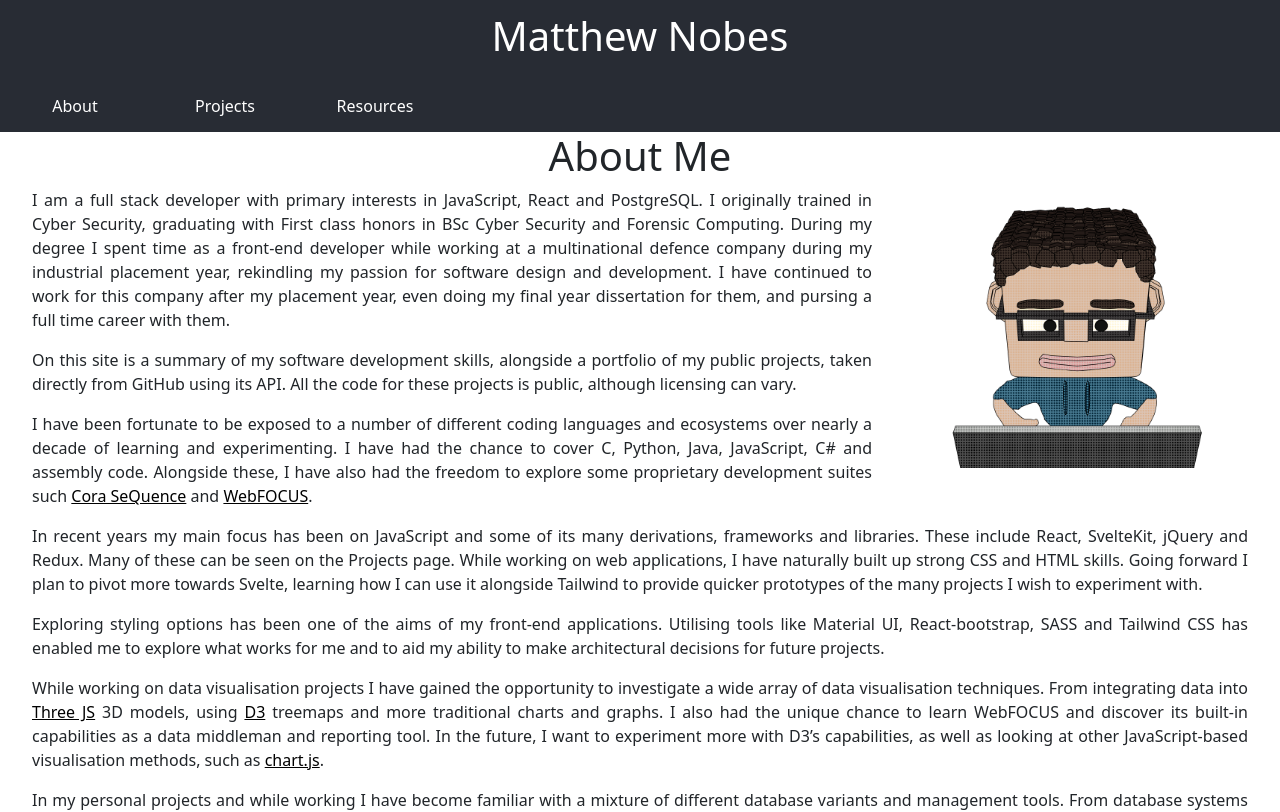
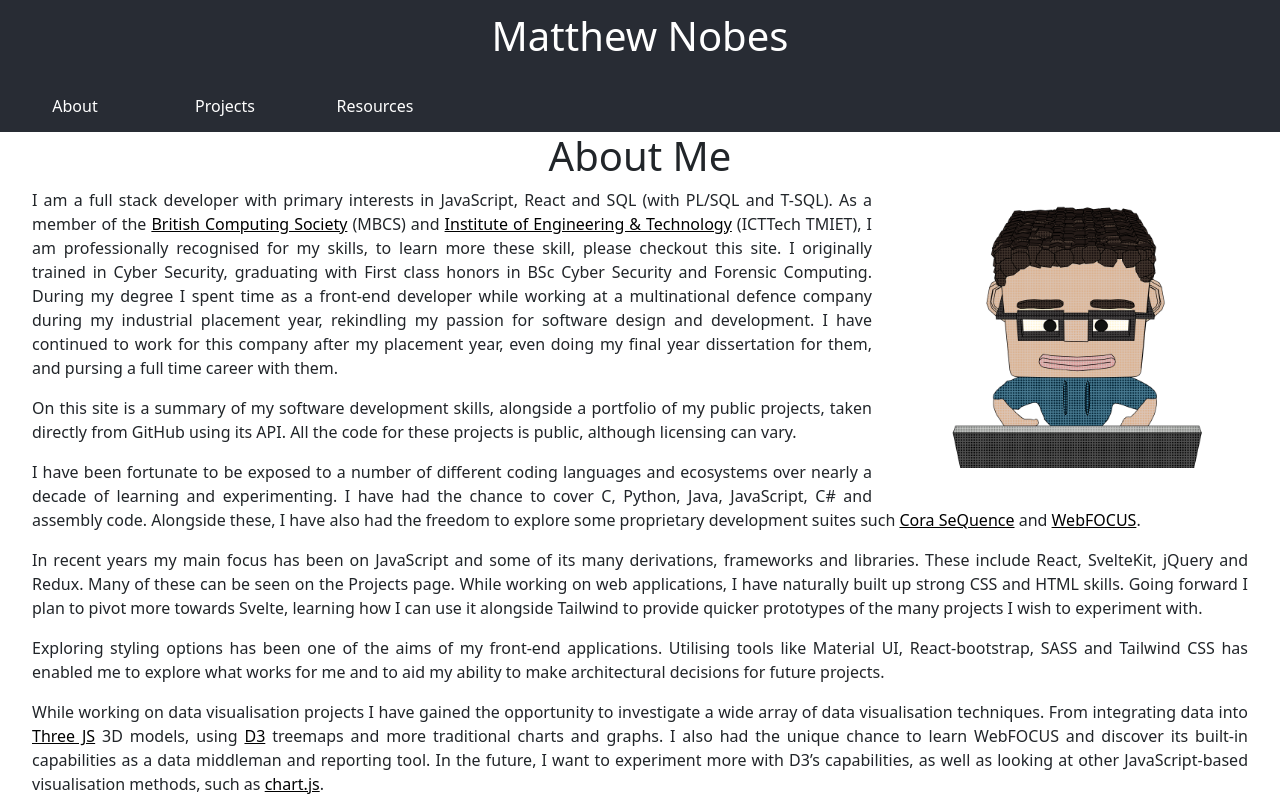
Before and after one commit to MatthewNobes/MatthewNobes.github.io, a React (Create React App) app: page / in a window 1280 px wide. Shown: the top 812 px of the page. Built offline with nearby package versions, Linux system fonts and the light colour scheme.

Commit message:
#49 talking about BCS

```diff
--- a/src/features/Home/Home.js
+++ b/src/features/Home/Home.js
@@ -9,24 +9,33 @@ export const Home = () => (
 		<Title />
 		<ProfileImage />
 		<div className="Main-Content">
-			<p className="Main-Paragraph">
+			<p>
 				I am a full stack developer with primary interests in JavaScript, React
-				and PostgreSQL. I originally trained in Cyber Security, graduating with
-				First class honors in BSc Cyber Security and Forensic Computing. During
-				my degree I spent time as a front-end developer while working at a
-				multinational defence company during my industrial placement year,
-				rekindling my passion for software design and development. I have
-				continued to work for this company after my placement year, even doing
-				my final year dissertation for them, and pursing a full time career with
-				them.
+				and SQL (with PL/SQL and T-SQL). As a member of the{" "}
+				<a href="https://www.bcs.org/" rel="noreferrer">
+					British Computing Society
+				</a>{" "}
+				(MBCS) and{" "}
+				<a href="https://www.theiet.org/" rel="noreferrer">
+					Institute of Engineering & Technology
+				</a>{" "}
+				(ICTTech TMIET), I am professionally recognised for my skills, to learn
+				more these skill, please checkout this site. I originally trained in
+				Cyber Security, graduating with First class honors in BSc Cyber Security
+				and Forensic Computing. During my degree I spent time as a front-end
+				developer while working at a multinational defence company during my
+				industrial placement year, rekindling my passion for software design and
+				development. I have continued to work for this company after my
+				placement year, even doing my final year dissertation for them, and
+				pursing a full time career with them.
 			</p>
-			<p className="Main-Paragraph">
+			<p>
 				On this site is a summary of my software development skills, alongside a
 				portfolio of my public projects, taken directly from GitHub using its
 				API. All the code for these projects is public, although licensing can
 				vary.
 			</p>
-			<p className="Main-Paragraph">
+			<p>
 				I have been fortunate to be exposed to a number of different coding
 				languages and ecosystems over nearly a decade of learning and
 				experimenting. I have had the chance to cover C, Python, Java,
@@ -47,7 +56,7 @@ export const Home = () => (
 				</a>
 				.
 			</p>
-			<p className="Main-Paragraph">
+			<p>
 				In recent years my main focus has been on JavaScript and some of its
 				many derivations, frameworks and libraries. These include React,
 				SvelteKit, jQuery and Redux. Many of these can be seen on the Projects
@@ -56,13 +65,13 @@ export const Home = () => (
 				Svelte, learning how I can use it alongside Tailwind to provide quicker
 				prototypes of the many projects I wish to experiment with.
 			</p>
-			<p className="Main-Paragraph">
+			<p>
 				Exploring styling options has been one of the aims of my front-end
 				applications. Utilising tools like Material UI, React-bootstrap, SASS
 				and Tailwind CSS has enabled me to explore what works for me and to aid
 				my ability to make architectural decisions for future projects.
 			</p>
-			<p className="Main-Paragraph">
+			<p>
 				While working on data visualisation projects I have gained the
 				opportunity to investigate a wide array of data visualisation
 				techniques. From integrating data into{" "}
@@ -83,7 +92,7 @@ export const Home = () => (
 				</a>
 				.
 			</p>
-			<p className="Main-Paragraph">
+			<p>
 				In my personal projects and while working I have become familiar with a
 				mixture of different database variants and management tools. From
 				database systems SQL Server, PostgreSQL and Oracle. I have also had the
@@ -91,7 +100,7 @@ export const Home = () => (
 				(ASP.NET-based solutions). Currently, I am also looking into more modern
 				solutions such as Prisma and MongoDB.
 			</p>
-			<p className="Main-Paragraph">
+			<p>
 				Software testing is a vital part of ensuring quality when delivering any
 				software application. My testing experience has focused primarily on
 				automated testing tools, such as Jest and playwright. I now intend to
@@ -105,7 +114,7 @@ export const Home = () => (
 				</a>{" "}
 				system.
 			</p>
-			<p className="Main-Paragraph">
+			<p>
 				From studying Cyber Security and Forensic computing, I have become well
 				versed in a wide range of security skills and tools. With modules such
 				as Ethical Hacking, Malware Forensics, Security Management and
@@ -114,7 +123,7 @@ export const Home = () => (
 				degree has greatly influenced the way I produce software, with security
 				as a primary focus from the outset.
 			</p>
-			<p className="Main-Paragraph">
+			<p>
 				For those interested in how I made this site, you can check out the
 				source code{" "}
 				<a
```
